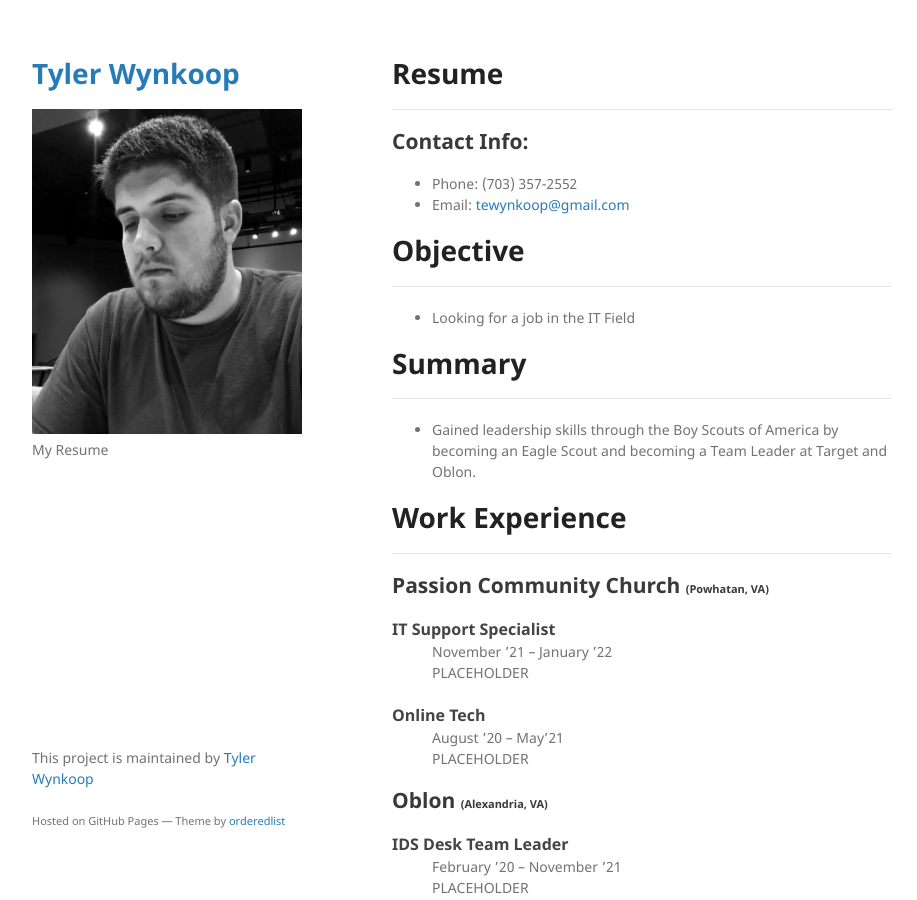
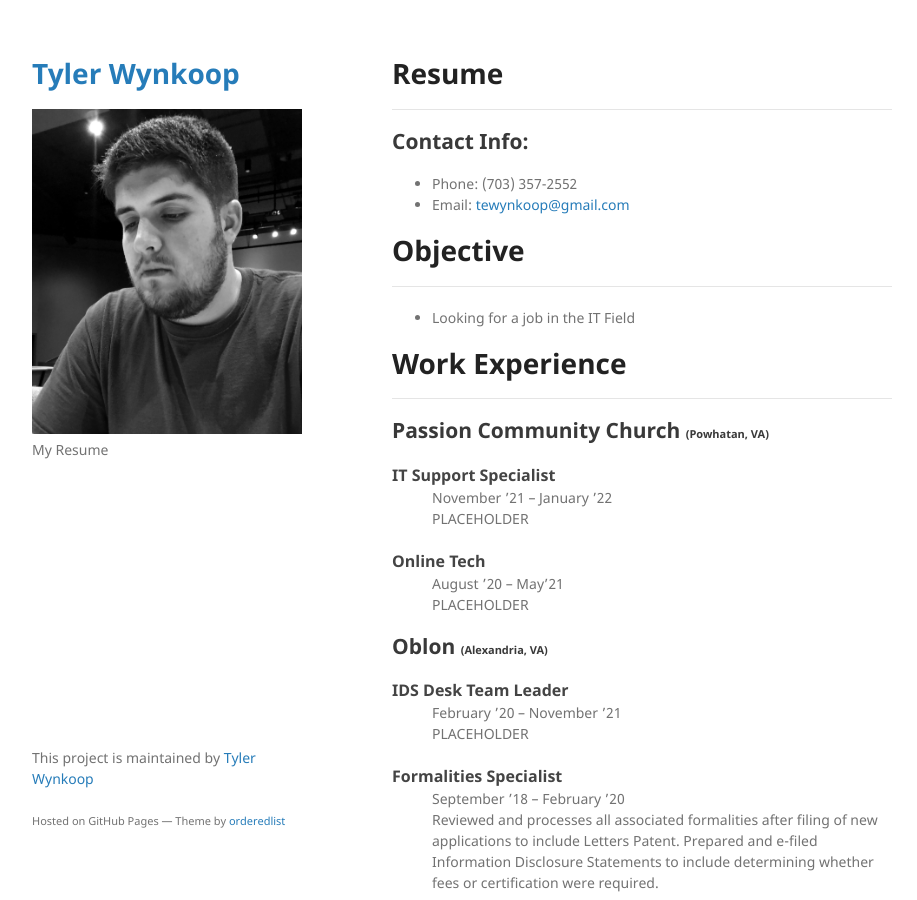
Before and after one commit to tewynkoop/TylerWynkoop, a Jekyll site: the page built from index.md, in a window 1280 px wide and 900 px high. Shown: the whole window, without its empty margins (178-1095 px from the left). Built offline with Jekyll 4.4.1, drawn with Linux system fonts in a browser that asks for light colours; our own code applies the rules of GitHub Pages for plain Markdown files.

Commit message:
Update index.md

```diff
--- a/index.md
+++ b/index.md
@@ -13,11 +13,6 @@ layout: default
 -----
 
 * Looking for a job in the IT Field
-
-# Summary
------
-
-* Gained leadership skills through the Boy Scouts of America by becoming an Eagle Scout and becoming a Team Leader at Target and Oblon.
 
 # Work Experience
 -----
```
